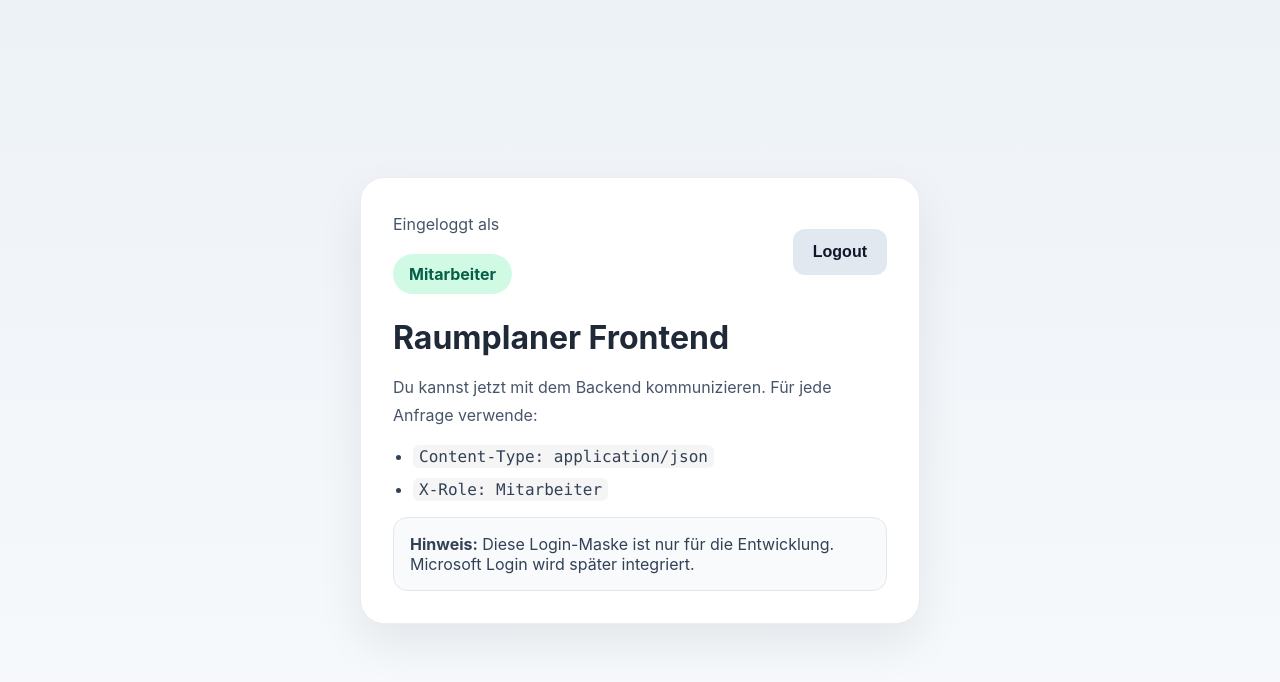
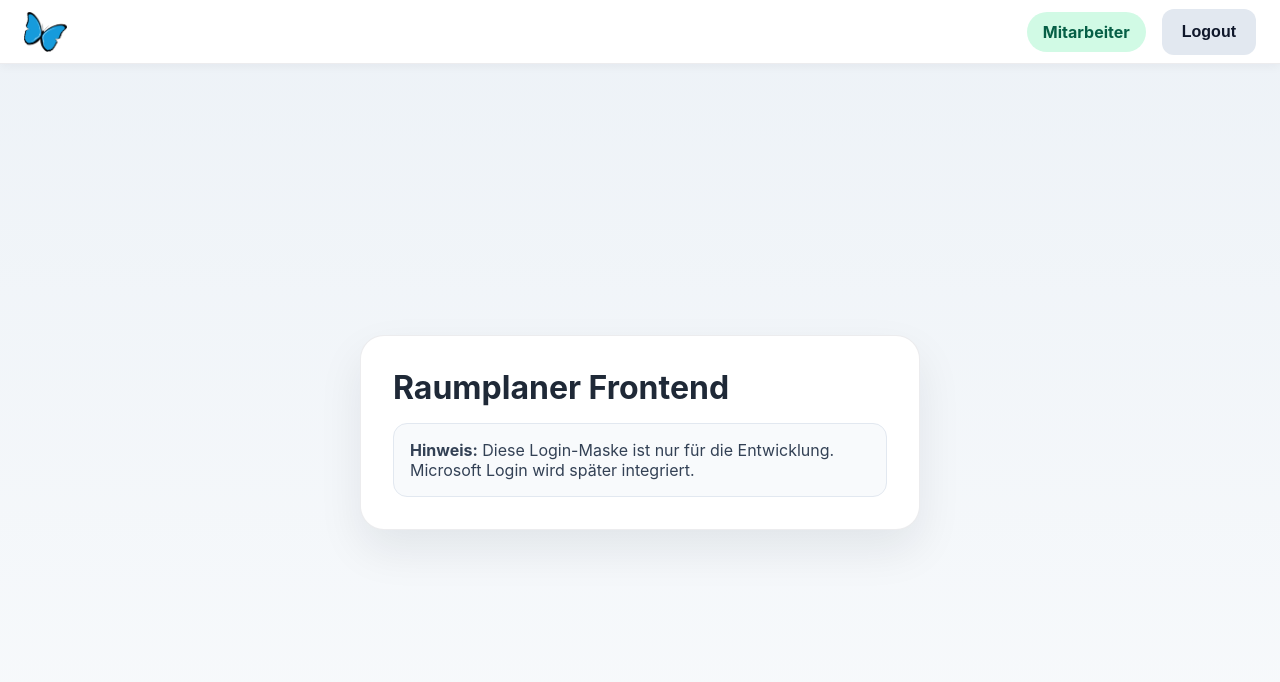
Before and after one commit to N-Sugden/IPA, a React (Vite) app: page / in a window 1280 px wide. Both pictures are taken after a click on the button "Login als Mitarbeiter". Shown: the top 682 px of the page. Built offline with nearby package versions, Linux system fonts and the light colour scheme.

Commit message:
Dashboard und Login view angepasst, Raumservice erstellt.

```diff
--- a/src/pages/DashboardPage.tsx
+++ b/src/pages/DashboardPage.tsx
@@ -8,28 +8,25 @@ interface DashboardPageProps {
 }
 
 const DashboardPage = ({ role, onLogout }: DashboardPageProps) => (
-  <main className="page dashboard-page">
-    <section className="dashboard-card">
-      <div className="dashboard-header">
-        <div>
-          <p className="support-text">Eingeloggt als</p>
+  <>
+    <header className="app-header">
+      <img src="/logo.png" alt="Logo" className="logo" />
+      <div className="user-info">
         <RoleBadge role={role} />
-        </div>
         <button type="button" className="logout-button" onClick={onLogout}>
           Logout
         </button>
       </div>
+    </header>
+    <main className="page dashboard-page">
+      <section className="dashboard-card">
         <h1>Raumplaner Frontend</h1>
-      <p>Du kannst jetzt mit dem Backend kommunizieren. Für jede Anfrage verwende:</p>
-      <ul>
-        <li><code>Content-Type: application/json</code></li>
-        <li><code>X-Role: {role}</code></li>
-      </ul>
         <div className="dashboard-note">
           <strong>Hinweis:</strong> Diese Login-Maske ist nur für die Entwicklung. Microsoft Login wird später integriert.
         </div>
       </section>
     </main>
+  </>
 )
 
 export default DashboardPage
--- a/src/pages/LoginPage.tsx
+++ b/src/pages/LoginPage.tsx
@@ -9,18 +9,13 @@ const LoginPage = ({ onLogin }: LoginPageProps) => (
   <main className="page login-page">
     <section className="login-card">
       <h1>Mock Login</h1>
-      <p>Choose a role to continue. This is a temporary login screen for frontend development.</p>
       <div className="button-row">
-        <button type="button" className="role-button mitarbeiter" onClick={() => onLogin('Mitarbeiter')}>
+        <button type="button" className="role-button" onClick={() => onLogin('Mitarbeiter')}>
           Login als Mitarbeiter
         </button>
-        <button type="button" className="role-button lernender" onClick={() => onLogin('Lernender')}>
+        <button type="button" className="role-button" onClick={() => onLogin('Lernender')}>
           Login als Lernender
         </button>
-      </div>
-      <div className="login-hint">
-        <strong>API headers:</strong>
-        <p>`Content-Type: application/json` and `X-Role: Mitarbeiter` or `X-Role: Lernender`</p>
       </div>
     </section>
   </main>
--- a/src/styles.css
+++ b/src/styles.css
@@ -18,11 +18,44 @@ body {
   background: linear-gradient(180deg, #edf2f7 0%, #f8fafc 100%);
 }
 
+.app-header {
+  position: fixed;
+  top: 0;
+  left: 0;
+  right: 0;
+  height: 64px;
+  background: #ffffff;
+  border-bottom: 1px solid rgba(15, 23, 42, 0.08);
+  display: flex;
+  align-items: center;
+  justify-content: space-between;
+  padding: 0 24px;
+  box-shadow: 0 2px 10px rgba(15, 23, 42, 0.05);
+  z-index: 1000;
+}
+
+.logo {
+  height: 40px;
+  width: auto;
+}
+
+.user-info {
+  display: flex;
+  align-items: center;
+  gap: 16px;
+}
+
+.user-info .support-text {
+  margin: 0;
+  font-size: 0.875rem;
+}
+
 .app-shell {
   min-height: 100vh;
   display: grid;
   place-items: center;
   padding: 24px;
+  padding-top: 88px; /* Account for fixed header */
 }
 
 .page {
@@ -68,13 +101,13 @@ body {
   cursor: pointer;
 }
 
-.role-button.mitarbeiter {
-  background: #0f766e;
-  color: #ffffff;
+.role-button {
+  background: #6ec4e8;
+  color: #000000;
 }
 
-.role-button.lernender {
-  background: #2563eb;
+.role-button:hover {
+  background: #009de0;
   color: #ffffff;
 }
 
@@ -88,7 +121,11 @@ body {
   color: #0f172a;
 }
 
-.login-hint,
+.logout-button:hover {
+    background: #0f172a;
+    color: #e2e8f0;
+}
+
 .dashboard-note {
   margin-top: 16px;
   padding: 16px;
@@ -98,22 +135,12 @@ body {
   color: #334155;
 }
 
-.login-hint code,
 .dashboard-card code {
   display: inline-block;
   background: rgba(15, 23, 42, 0.04);
   padding: 2px 6px;
   border-radius: 6px;
   font-family: ui-monospace, SFMono-Regular, Menlo, Monaco, Consolas, 'Liberation Mono', 'Courier New', monospace;
-}
-
-.dashboard-header {
-  display: flex;
-  justify-content: space-between;
-  align-items: center;
-  gap: 20px;
-  flex-wrap: wrap;
-  margin-bottom: 24px;
 }
 
 .support-text {
```
Also changed, not shown: src/services/rooms.ts (added, +65 -0 lines), src/types.ts (+9 -0 lines), public/logo.png (added). Lines whose indentation alone changed are shown as unchanged.
